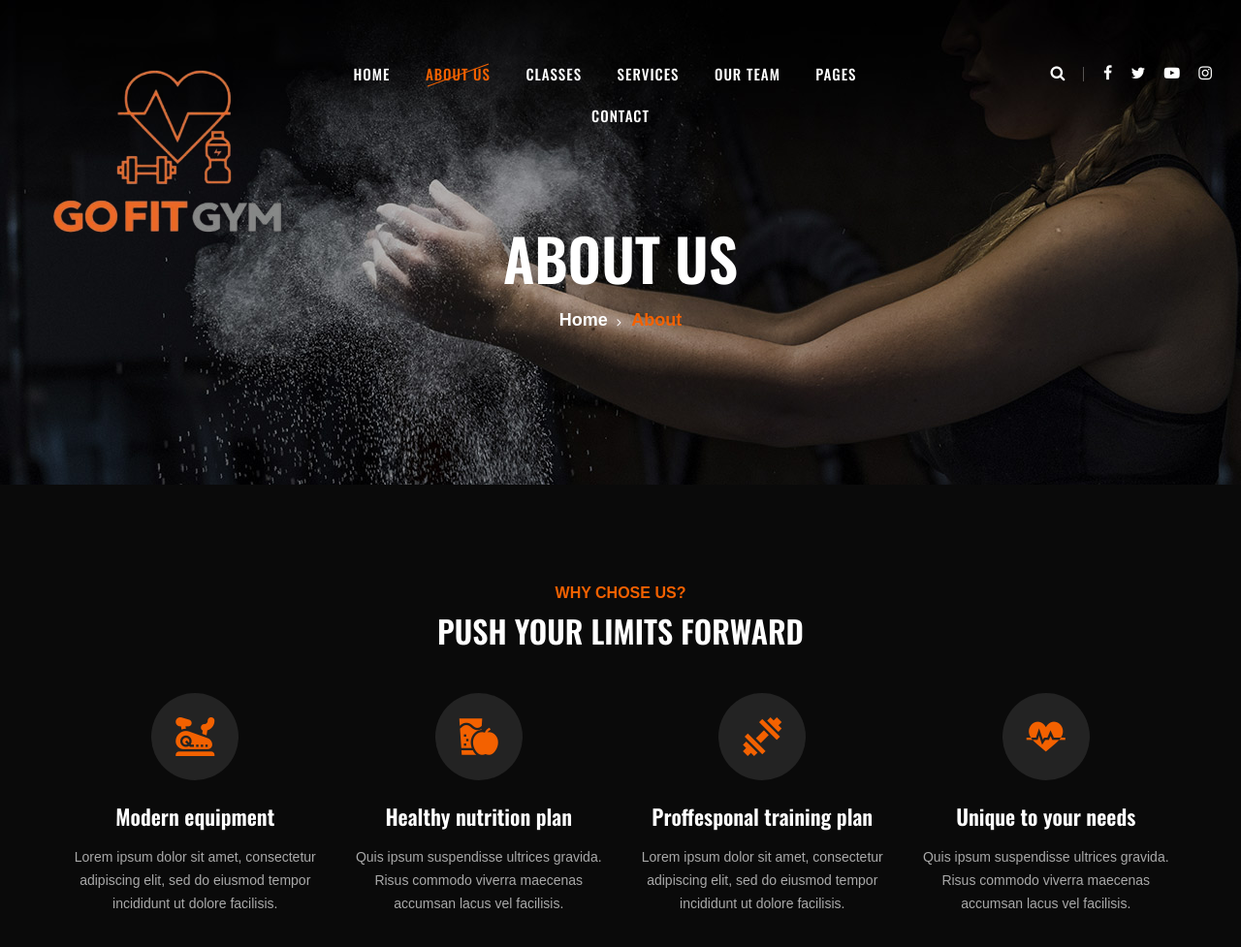
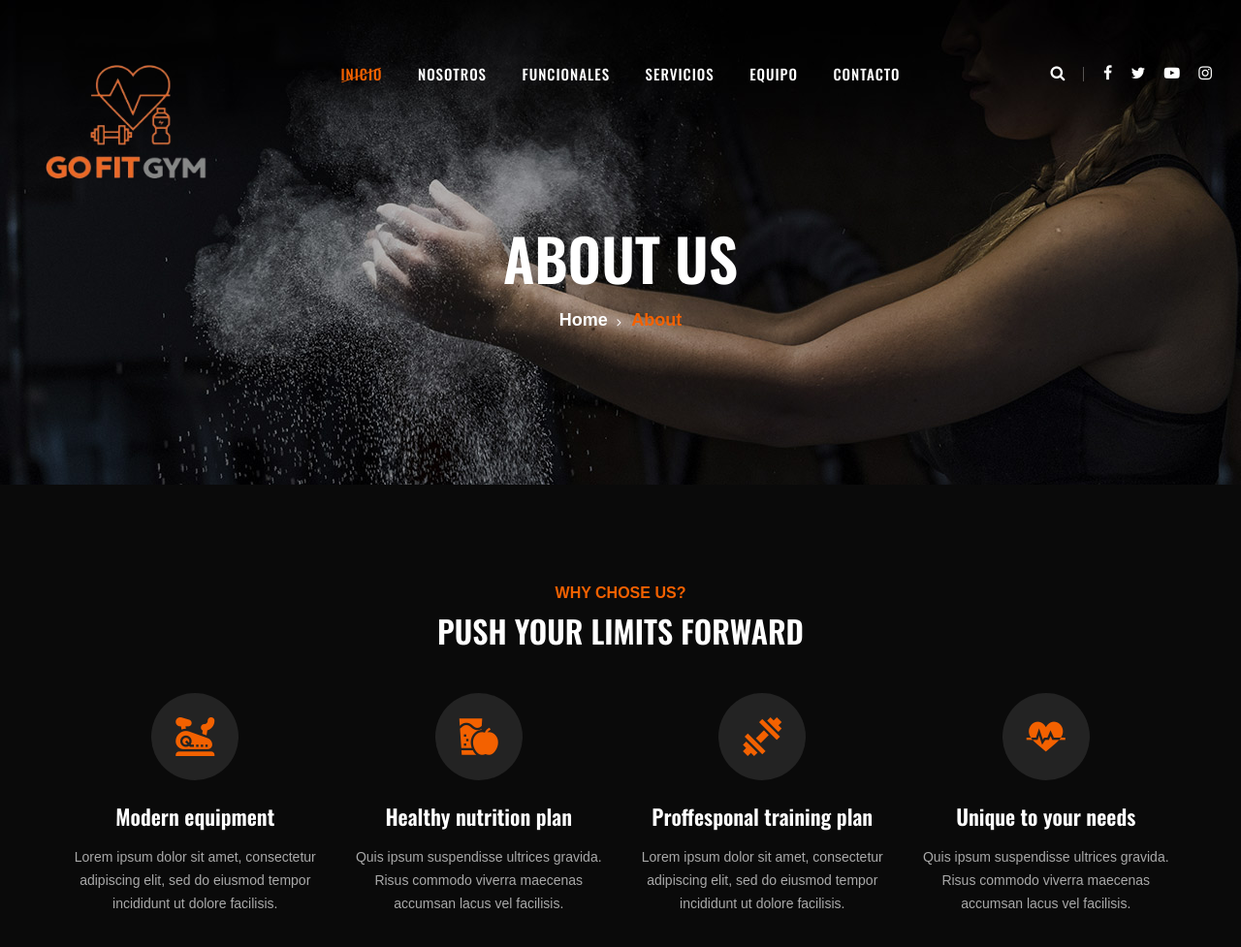
Before and after one commit to josemagoo/gofit, a plain HTML site: page about-us.html in a window 1280 px wide. Shown: the top 977 px of the page at 97% size. Drawn offline with nearby package versions, Linux system fonts and the light colour scheme; a web font is replaced by a local one.

Commit message:
text changes menu

```diff
--- a/about-us.html
+++ b/about-us.html
@@ -3,11 +3,11 @@
 
 <head>
     <meta charset="UTF-8">
-    <meta name="description" content="Gym Template">
+    <meta name="description" content="Go fit - Gym ">
     <meta name="keywords" content="Gym, unica, creative, html">
     <meta name="viewport" content="width=device-width, initial-scale=1.0">
     <meta http-equiv="X-UA-Compatible" content="ie=edge">
-    <title>Gym | Template</title>
+    <title>Go fit - Gym </title>
 
     <!-- Google Font -->
     <link href="https://fonts.googleapis.com/css?family=Muli:300,400,500,600,700,800,900&display=swap" rel="stylesheet">
@@ -41,11 +41,12 @@
      </div>
      <nav class="canvas-menu mobile-menu">
          <ul>
-                <li><a href="./index.html">Home</a></li>
-                <li><a href="./about-us.html">About Us</a></li>
-                <li><a href="./classes.html">Classes</a></li>
-                <li><a href="./services.html">Services</a></li>
-                <li><a href="./team.html">Our Team</a></li>
+             <li><a href="./index.html">Inicio</a></li>
+             <li><a href="./about-us.html">Nosotros</a></li>
+             <li><a href="./classes.html">Funcionales</a></li>
+             <li><a href="./services.html">Servicios</a></li>
+             <li><a href="./team.html">Equipo</a></li>
+             <!--
              <li><a href="#">Pages</a>
                  <ul class="dropdown">
                      <li><a href="./about-us.html">About us</a></li>
@@ -57,7 +58,8 @@
                      <li><a href="./404.html">404</a></li>
                  </ul>
              </li>
-                <li><a href="./contact.html">Contact</a></li>
+             -->
+             <li><a href="./contact.html">Contacto</a></li>
          </ul>
      </nav>
      <div id="mobile-menu-wrap"></div>
@@ -77,19 +79,19 @@
              <div class="col-lg-3">
                  <div class="logo">
                      <a href="./index.html">
-                            <img src="img/logo.png" alt="">
+                         <img src="img/logo.png" width="70%" alt="">
                      </a>
                  </div>
              </div>
              <div class="col-lg-6">
                  <nav class="nav-menu">
                      <ul>
-                            <li><a href="./index.html">Home</a></li>
-                            <li class="active"><a href="./about-us.html">About Us</a></li>
-                            <li><a href="./class-details.html">Classes</a></li>
-                            <li><a href="./services.html">Services</a></li>
-                            <li><a href="./team.html">Our Team</a></li>
-                            <li><a href="#">Pages</a>
+                         <li class="active"><a href="./index.html">Inicio</a></li>
+                         <li><a href="./about-us.html">Nosotros</a></li>
+                         <li><a href="./class-details.html">Funcionales</a></li>
+                         <li><a href="./services.html">Servicios</a></li>
+                         <li><a href="./team.html">Equipo</a></li>
+                         <!--<li><a href="#">Pages</a>
                              <ul class="dropdown">
                                  <li><a href="./about-us.html">About us</a></li>
                                  <li><a href="./class-timetable.html">Classes timetable</a></li>
@@ -99,8 +101,8 @@
                                  <li><a href="./blog.html">Our blog</a></li>
                                  <li><a href="./404.html">404</a></li>
                              </ul>
-                            </li>
-                            <li><a href="./contact.html">Contact</a></li>
+                         </li>-->
+                         <li><a href="./contact.html">Contacto</a></li>
                      </ul>
                  </nav>
              </div>
```
Also changed, not shown: 404.html (+2 -2 lines), blog-details.html (+19 -17 lines), blog.html (+18 -16 lines), bmi-calculator.html (+18 -16 lines), class-details.html (+18 -16 lines), class-timetable.html (+19 -17 lines), contact.html (+2 -2 lines), gallery.html (+19 -17 lines), index.html (+1 -1 lines), services.html (+19 -17 lines), team.html (+19 -17 lines). Lines whose indentation alone changed are shown as unchanged.
